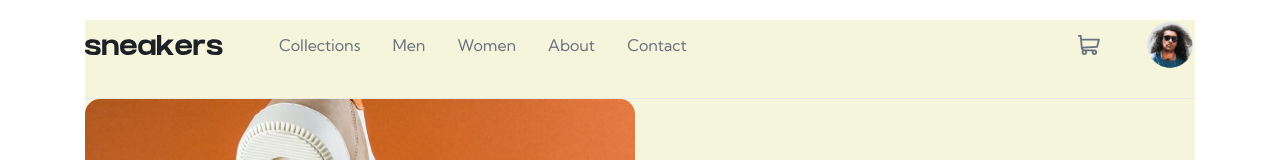
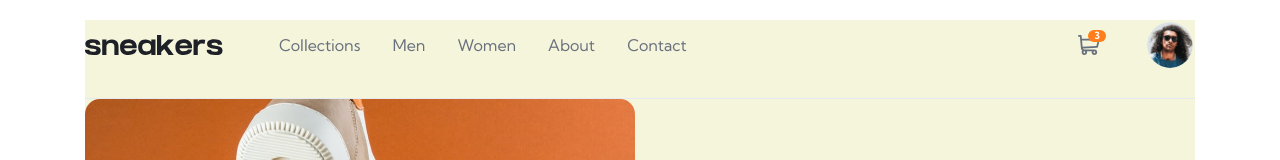
Before and after one commit to anetakasprzak/fm-ecommerce-product-page, a React (Vite) app: page / in a window 1280 px wide. Shown: the top 160 px of the page. Built offline with nearby package versions, Linux system fonts and the light colour scheme.

Commit message:
notification component

```diff
--- a/src/components/Navigation/Navigation.js
+++ b/src/components/Navigation/Navigation.js
@@ -40,10 +40,24 @@ export const IconsBox = styled.div`
   display: flex;
   align-items: center;
   gap: 4.5rem;
+  position: relative;
 `;
 
 export const Cart = styled.img`
   cursor: pointer;
+`;
+
+export const Notification = styled.span`
+  position: absolute;
+  top: 1rem;
+  right: 8.9rem;
+  font-size: 1rem;
+  line-height: 1;
+  font-weight: 700;
+  padding: 0.1rem 0.6rem;
+  border-radius: 6.5px;
+  color: #fff;
+  background-color: #ff7e1b;
 `;
 
 export const Avatar = styled.img`
--- a/src/components/Navigation/Navigation.jsx
+++ b/src/components/Navigation/Navigation.jsx
@@ -8,6 +8,7 @@ import {
   Avatar,
   IconsBox,
   LogoMenuBox,
+  Notification,
 } from "./Navigation";
 
 function Navigation() {
@@ -37,6 +38,7 @@ function Navigation() {
       </LogoMenuBox>
       <IconsBox>
         <Cart src="./images/icon-cart.svg" alt="cart icon" />
+        <Notification>3</Notification>
         <Avatar src="./images/image-avatar.png" alt="avatar" />
       </IconsBox>
     </Container>
```
